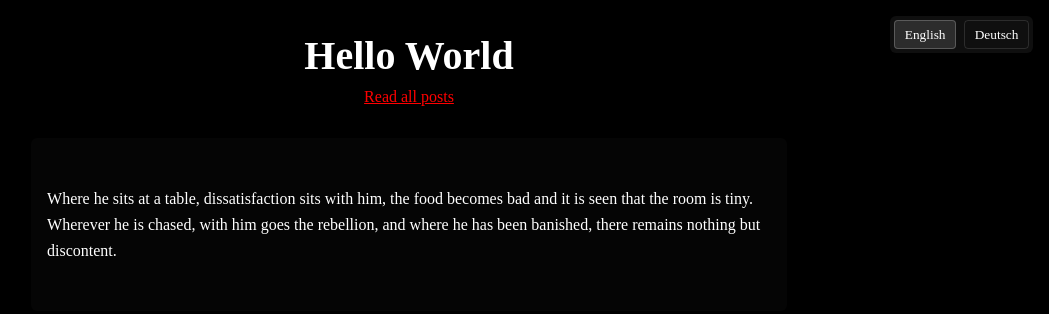
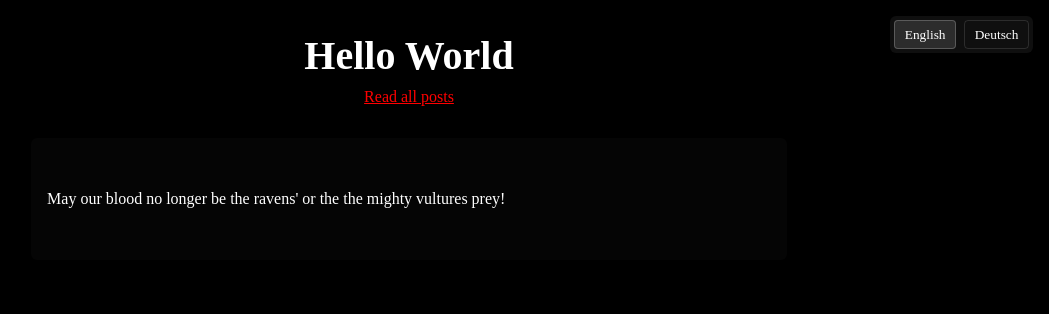
Before and after one commit to einkaternamensjan/einkaternamensjan, a plain HTML site: page index.html in a window 1280 px wide. Shown: the whole page, without its empty margins (231-1280 px from the left). Drawn offline with Linux system fonts and the light colour scheme.

Commit message:
homepage slogan edit

```diff
--- a/index.html
+++ b/index.html
@@ -21,7 +21,7 @@
   </header>
 
   <main>
-    <p class="translatable" data-en= "Where he sits at a table, dissatisfaction sits with him, the food becomes bad and it is seen that the room is tiny. Wherever he is chased, with him goes the rebellion, and where he has been banished, there remains nothing but discontent." data-de="Wo er sich zu Tisch setzt, setzt sich die Unzufriednheit zu Tisch, das Essen wird schlecht und als eng wird erkannt die Kammer. Wohin sie ihn jagen, dorthin geht der aufruhr, und wo er verjagt ist, bleibt die Unruhe doch."></p>
+    <p class="translatable" data-en= "May our blood no longer be the ravens' or the the mighty vultures prey!" data-de="Unser Blut sei nicht mehr der Raben, nicht der mächtigen Geier Fraß!"></p>
   </main>
 
   <script>
```
